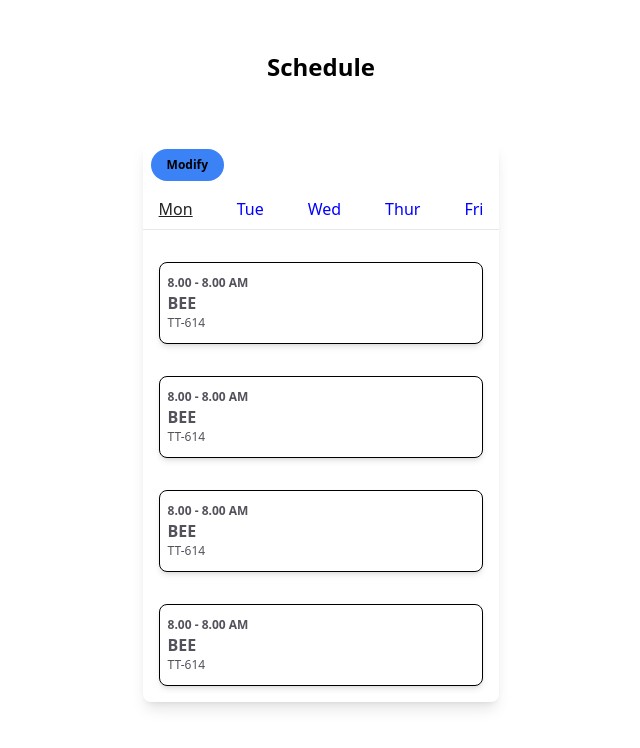
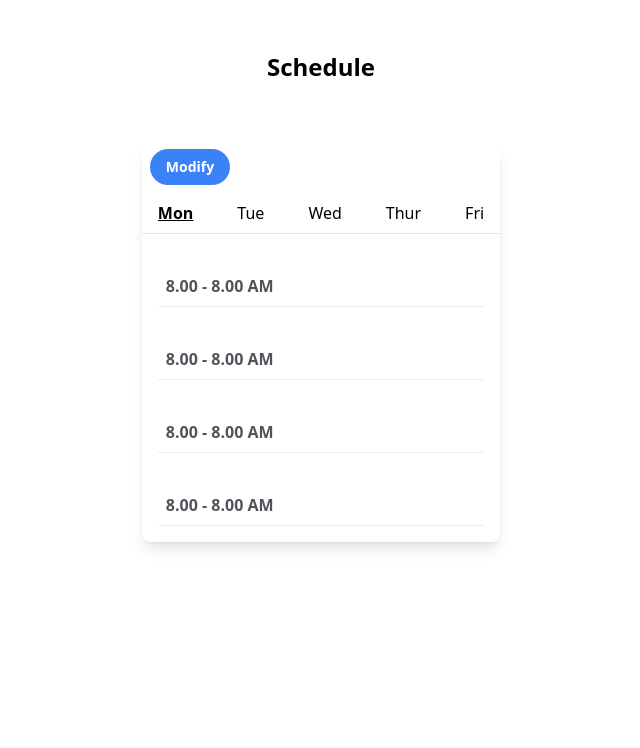
Before and after one commit to STCVIT/free-slot, a React (Create React App) app in the folder client/: page /schedule in a window 1280 px wide. Shown: the top 748 px of the page, without its empty margins (319-959 px from the left). Built offline with nearby package versions, Linux system fonts and the light colour scheme; no server answers; the HTML template or start-up script is replaced by a standard one.

Commit message:
day navbar and card style updated

```diff
--- a/client/src/components/Schedule/Data/FridayData.jsx
+++ b/client/src/components/Schedule/Data/FridayData.jsx
@@ -1,18 +1,11 @@
 export default [
   {
     time: "8.00 - 8.00 AM",
-        subject: "BEE",
-        venue: "TT-614"
   },
   {
     time: "8.00 - 8.00 AM",
-        subject: "BEE",
-        venue: "TT-614"
   },
   {
     time: "8.00 - 8.00 AM",
-        subject: "BEE",
-        venue: "TT-614"
   },
-
-]
+];
--- a/client/src/components/Schedule/Data/MondayData.jsx
+++ b/client/src/components/Schedule/Data/MondayData.jsx
@@ -1,23 +1,14 @@
 export default [
   {
     time: "8.00 - 8.00 AM",
-        subject: "BEE",
-        venue: "TT-614"
   },
   {
     time: "8.00 - 8.00 AM",
-        subject: "BEE",
-        venue: "TT-614"
   },
   {
     time: "8.00 - 8.00 AM",
-        subject: "BEE",
-        venue: "TT-614"
   },
   {
     time: "8.00 - 8.00 AM",
-        subject: "BEE",
-        venue: "TT-614"
   },
-
-]
+];
--- a/client/src/components/Schedule/Data/ThursdayData.jsx
+++ b/client/src/components/Schedule/Data/ThursdayData.jsx
@@ -1,14 +1,8 @@
 export default [
   {
     time: "8.00 - 8.00 AM",
-        subject: "BEE",
-        venue: "TT-614"
   },
   {
     time: "8.00 - 8.00 AM",
-        subject: "BEE",
-        venue: "TT-614"
   },
-
-
-]
+];
--- a/client/src/components/Schedule/Data/TuesdayData.jsx
+++ b/client/src/components/Schedule/Data/TuesdayData.jsx
@@ -1,28 +1,17 @@
 export default [
   {
     time: "8.00 - 8.00 AM",
-        subject: "BEE",
-        venue: "TT-614"
   },
   {
     time: "8.00 - 8.00 AM",
-        subject: "BEE",
-        venue: "TT-614"
   },
   {
     time: "8.00 - 8.00 AM",
-        subject: "BEE",
-        venue: "TT-614"
   },
   {
     time: "8.00 - 8.00 AM",
-        subject: "BEE",
-        venue: "TT-614"
   },
   {
     time: "8.00 - 8.00 AM",
-        subject: "BEE",
-        venue: "TT-614"
   },
-
-]
+];
--- a/client/src/components/Schedule/Data/WednesdayData.jsx
+++ b/client/src/components/Schedule/Data/WednesdayData.jsx
@@ -1,23 +1,14 @@
 export default [
   {
     time: "8.00 - 8.00 AM",
-        subject: "BEE",
-        venue: "TT-614"
   },
   {
     time: "8.00 - 8.00 AM",
-        subject: "BEE",
-        venue: "TT-614"
   },
   {
     time: "8.00 - 8.00 AM",
-        subject: "BEE",
-        venue: "TT-614"
   },
   {
     time: "8.00 - 8.00 AM",
-        subject: "BEE",
-        venue: "TT-614"
   },
-
-]
+];
--- a/client/src/components/Schedule/NavButton/Link.jsx
+++ b/client/src/components/Schedule/NavButton/Link.jsx
@@ -1,8 +1,9 @@
 import React from "react"
 export default function Link(props) {
     const styles = {
-        color: props.on ? "#222222" : "blue",
+        color: "black",
         textDecorationLine: props.on ? "underline" : "none",
+        fontWeight: props.on ? "bold" : "normal"
     }
 
     return (
--- a/client/src/components/Schedule/Schedule.jsx
+++ b/client/src/components/Schedule/Schedule.jsx
@@ -10,7 +10,7 @@ const Schedule = () => {
       <div class="flex justify-center pt-2">
         <div class="rounded-lg shadow-lg bg-grey-700 max-w-sm">
           <div class="inline">
-            <span class="px-4 py-2 m-2 rounded-full bg-blue-500 text-xs text-black font-semibold text-sm flex align-center w-max cursor-pointer active:bg-gray-300 transition duration-300 ease">
+            <span class="px-4 py-2 m-2 rounded-full bg-blue-500 text-white text-black font-semibold text-sm flex align-center w-max cursor-pointer active:bg-gray-300 transition duration-300 ease">
               Modify
             </span>
           </div>
--- a/client/src/components/Schedule/SheduleButton.jsx
+++ b/client/src/components/Schedule/SheduleButton.jsx
@@ -1,10 +1,8 @@
 const ScheduleButton = (props) =>{
     return(
         <div class="p-2 rounded-lg" id="mon" role="tabpanel" aria-labelledby="mon-tab">
-            <div class="p-2 m-2 max-w-sm bg-white rounded-lg border border-black shadow-md">
-              <p class="mt-1 text-xs font-bold text-zinc-600">{props.time}</p>
-              <p class="font-bold text-zinc-600">{props.subject}</p>
-              <p class="mb-1 text-xs text-zinc-600">{props.venue}</p>
+            <div class="p-2 m-2 max-w-sm bg-white border-b border-[#ECECEC]">
+              <p class="font-bold text-zinc-600">{props.time}</p>
           </div>
         </div>
     )
```
Lines whose indentation alone changed are shown as unchanged.
